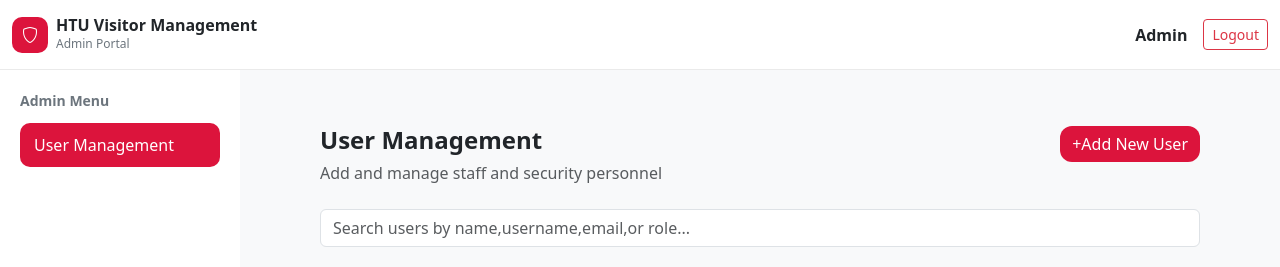
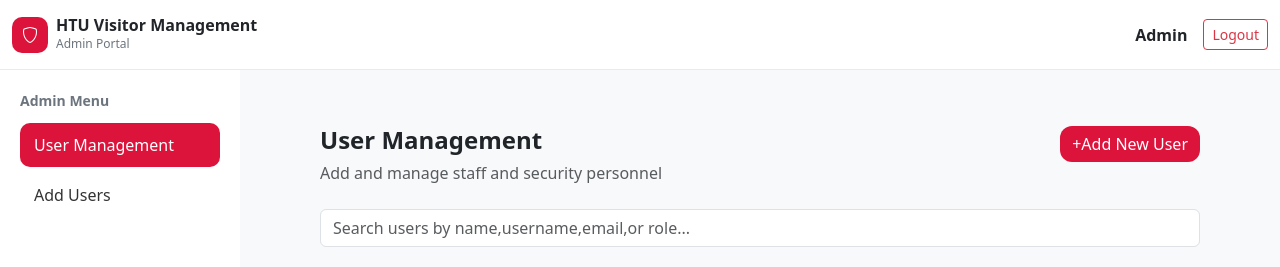
Before and after one commit to elshairaya/Final-FrontEnd, a React (Vite) app: page /admin in a window 1280 px wide. Shown: the top 267 px of the page. Built offline with nearby package versions, Linux system fonts and the light colour scheme.

Commit message:
fix sidebar active state and add the add user link

```diff
--- a/src/Components/Sidebar.jsx
+++ b/src/Components/Sidebar.jsx
@@ -6,11 +6,18 @@ const Sidebar=()=>{
       <div className="sidebar">
         <div className="sidebar-title">Admin Menu</div>
             <NavLink
-            to="/admin" className={({isActive}) =>
+            to="/admin" end className={({isActive}) =>
             isActive ? "sidebar-link active": "sidebar-link"
             }
             >
               User Management
+            </NavLink>
+            <NavLink
+            to="/admin/create" end className={({isActive}) =>
+            isActive ? "sidebar-link active": "sidebar-link"
+            }
+            >
+              Add Users
             </NavLink>
       </div>
 
```
